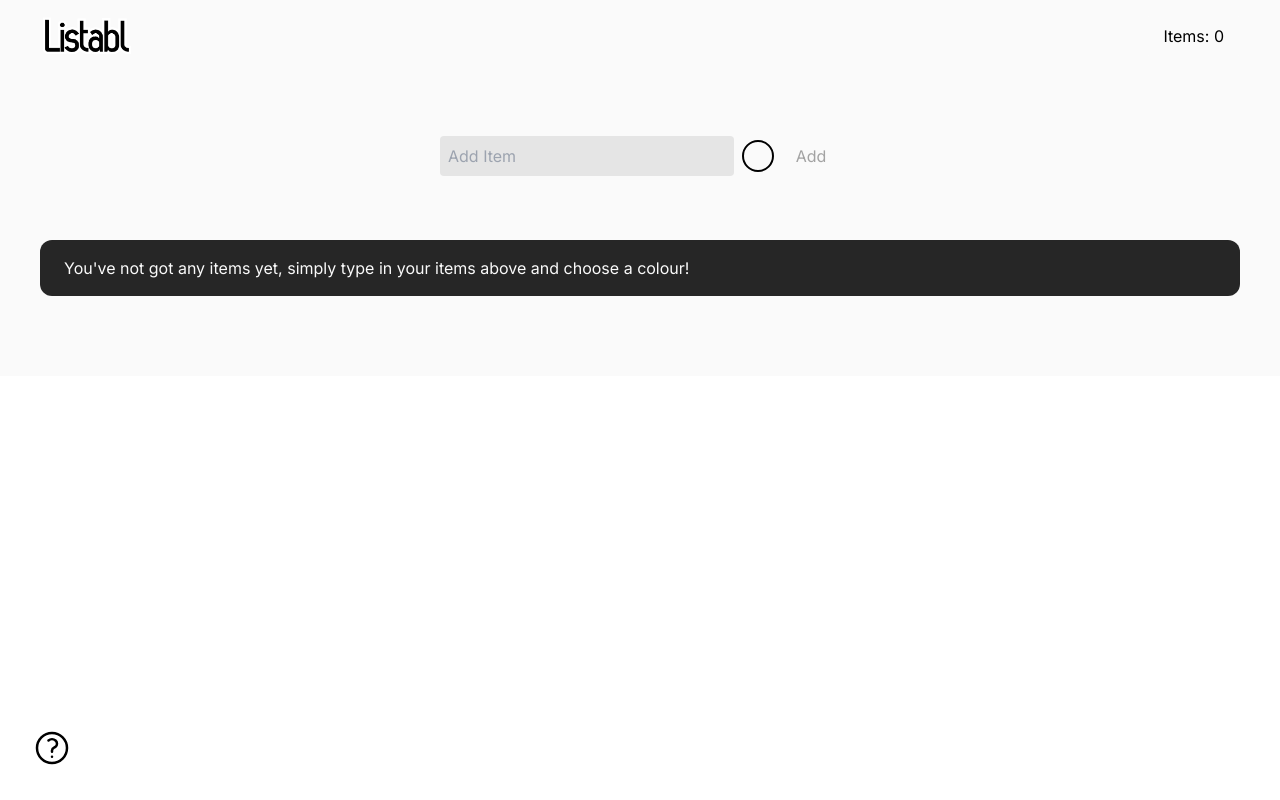
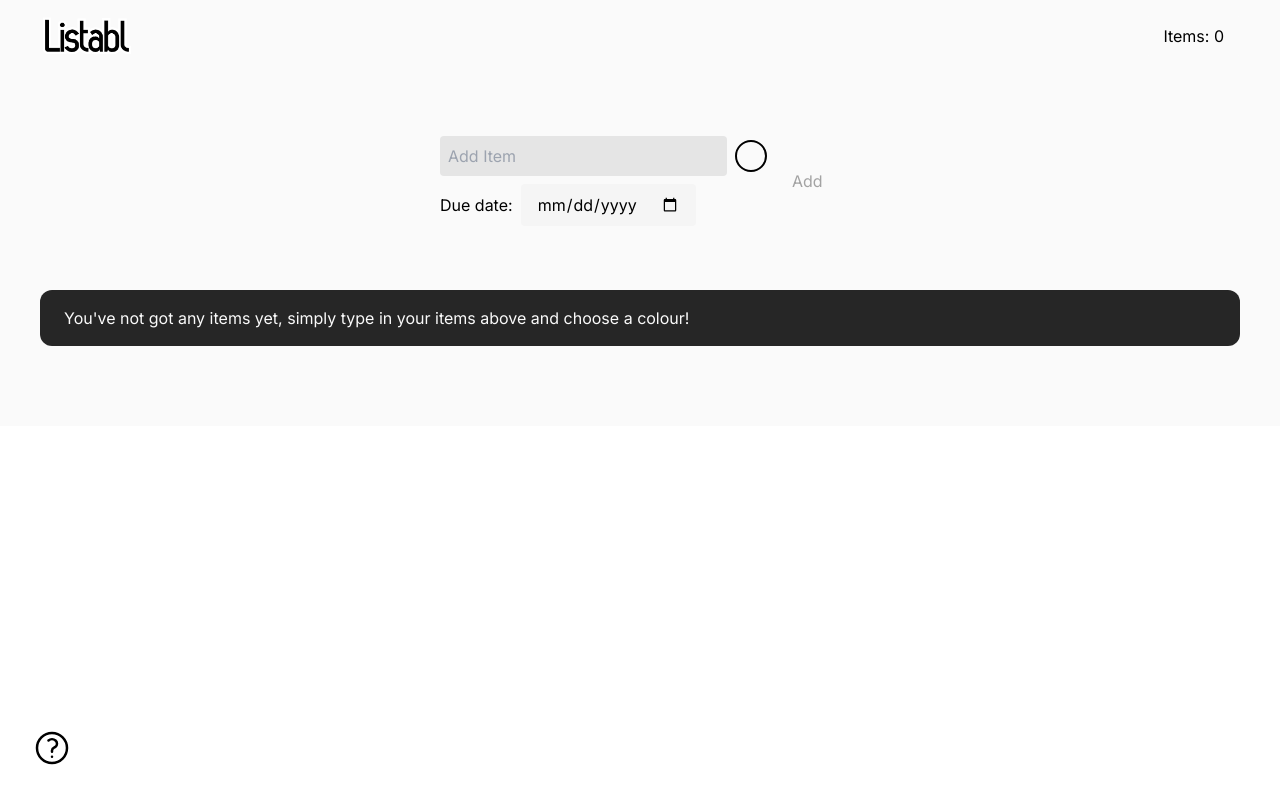
Before and after one commit to mwebh/listabl, a Next.js app: page / in a window 1280 px wide. Built offline with nearby package versions, Linux system fonts and the light colour scheme.

Commit message:
date picker added

```diff
--- a/src/app/Components/IncrementButton.js
+++ b/src/app/Components/IncrementButton.js
@@ -1,11 +1,13 @@
 import React from 'react'
 
-export default function IncrementButton({inputValue, setInputValue, addList, color, setColor}) {
+export default function IncrementButton({inputValue, setInputValue, addList, color, setColor, date, setDate}) {
   return (
     <div
         className="flex flex-col gap-2 items-start w-1/3 max-w-md min-w-[300px] mx-auto relative"
       >
         <form className='flex gap-2 items-center justify-between w-full'>
+          <div className='flex flex-col gap-2 w-full'>
+            <div className='flex gap-2 items-center w-full'>
               <input
                 type='text'
                 value={inputValue}
@@ -19,6 +21,19 @@ export default function IncrementButton({inputValue, setInputValue, addList, col
               >
                 <input type='color' className=' pointer-events-auto opacity-0 cursor-pointer' onChange={(e) => setColor(e.target.value)} value={color} />
               </div>
+            </div>
+            <label
+              className=' w-full flex gap-2 items-center'
+            >
+              Due date:
+              <input
+                type='date'
+                value={date}
+                onChange={(e) => setDate(e.target.value)}
+                className=' px-4 py-2 rounded transition-colors duration-500 bg-neutral-100 cursor-pointer'
+              />
+            </label>
+          </div>
           <button
             type='submit'
             onClick={(e) => addList(e)}
--- a/src/app/Components/Modal.js
+++ b/src/app/Components/Modal.js
@@ -12,6 +12,11 @@ export default function Modal({modal, setModal, color}) {
             title: "Creating new items",
             id:2,
             desc:"Creating new items is as simple as entering the item name, choosing a colour and clicking or tapping Add. You don't have to change the colour if you don't want to however this can help distinguish between tasks."
+        },
+        {
+            title: "Choosing a date",
+            id: 3,
+            desc: "You can now pick a due date for your task. Click or tap the calendar icon to simply choose a date or if you want you can put it in yourself. This way when you checkup on your tasks you'll know which ones you need to do first."
         }
     ]
 
--- a/src/app/page.js
+++ b/src/app/page.js
@@ -8,40 +8,38 @@ import ItemNotification from "./Components/ItemNotification";
 
 export default function Home() {
 
-  const [list, setList] = useState([]);
-  const [inputValue, setInputValue] = useState("");
-  const [color, setColor] = useState("#66BDFF");
-  const [checkbox, setCheckbox] = useState(false)
+  const [list, setList] = useState([])
+  const [inputValue, setInputValue] = useState("")
+  const [color, setColor] = useState("#66BDFF")
   const [modal, setModal] = useState(false)
   const [deleted, setDeleted] = useState(false)
+  const [date, setDate] = useState("")
 
   useEffect(() => {
     setList(JSON.parse(localStorage.getItem("Lists")))
-    console.log(list)
     setColor(localStorage.getItem("LastColour"))
   },[])
 
   const addList = (e) => {
-    e.preventDefault();
+    e.preventDefault()
     const newItem = {
       name: inputValue,
       id: list ? list.at(list.length - 1).id + 1 : 1,
       color: color,
-      completed: false
+      date: date,
+      createdAt: new Date()
     }
     if (list) {
       const newList = [
         ...list,
         newItem
       ]
-      console.log(newList)
       setList(newList)
       updateLocalStorage(JSON.stringify(newList))
     } else {
       const newList = [
         newItem
       ]
-      console.log(newList)
       setList(newList)
       updateLocalStorage(JSON.stringify(newList))
     }
@@ -74,7 +72,15 @@ export default function Home() {
     <main className="flex flex-col gap-10 bg-neutral-50">
       <Header color={color} list={list} />
       <div className="flex flex-col px-6 md:px-10 sticky top-0 z-30 py-6 bg-neutral-50 max-w-full">
-        <IncrementButton inputValue={inputValue} setInputValue={setInputValue} addList={addList} color={color} setColor={setColor} />
+        <IncrementButton
+          inputValue={inputValue}
+          setInputValue={setInputValue}
+          addList={addList}
+          color={color}
+          setColor={setColor}
+          dat={date}
+          setDate={setDate}
+        />
       </div>
       {
         list && (
@@ -87,11 +93,9 @@ export default function Home() {
                     className={`fade-in flex justify-between items-center px-6 py-6 shadow-md rounded-md w-1/4 max-w-md min-w-[300px] h-max gap-4`}
                     style={{backgroundColor: listItem.color}}
                   >
-                    <div className="relative">
-                      <p
-                        className={`px-4 py-2 rounded bg-neutral-50 shadow-md relative text-base`}>
-                        {listItem.name}
-                      </p>
+                    <div className="relative px-4 py-2 rounded bg-neutral-50 shadow-md text-base flex flex-col gap-2 items-start">
+                      <p>{listItem.name}</p>
+                      {listItem.date && <p className="w-max py-1 px-2 bg-neutral-200 rounded-full text-xs">Due on: {listItem.date}</p>}
 
                     </div>
                     <button
```
Lines whose indentation alone changed are shown as unchanged.
